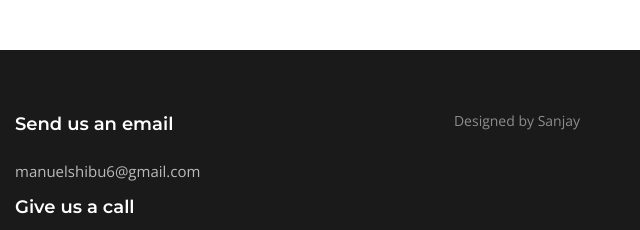
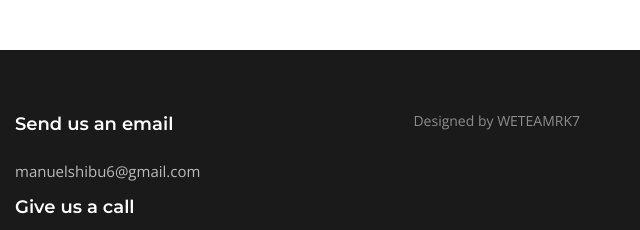
Before and after one commit to sanjayrajns/RemodellingLLC, a plain HTML site: page footer.html in a window 1280 px wide. Shown: the top 230 px of the page, 640-1280 px from the left. Drawn offline with nearby package versions, Linux system fonts and the light colour scheme.

Commit message:
Update footer.html

```diff
--- a/footer.html
+++ b/footer.html
@@ -38,7 +38,7 @@
                     <a href="tel:+4065550120">+1 (319) 333-5483</a>
                 </div>
                 <div class="footer-col footer-col-right">
-                    <p>Designed by Sanjay</p>
+                    <p>Designed by WETEAMRK7</p>
                 </div>
             </div>
             <div class="footer-bottom">
```
